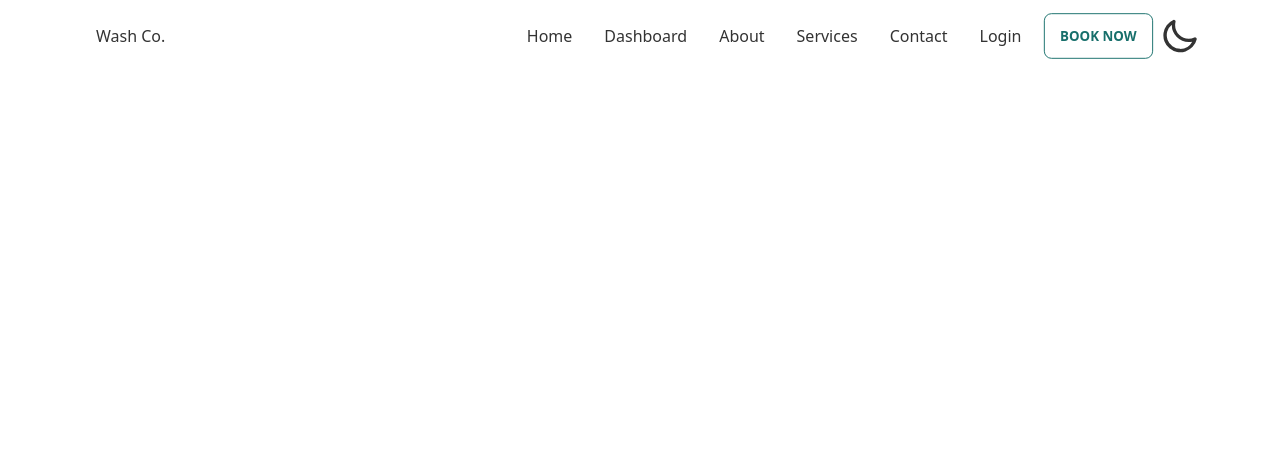
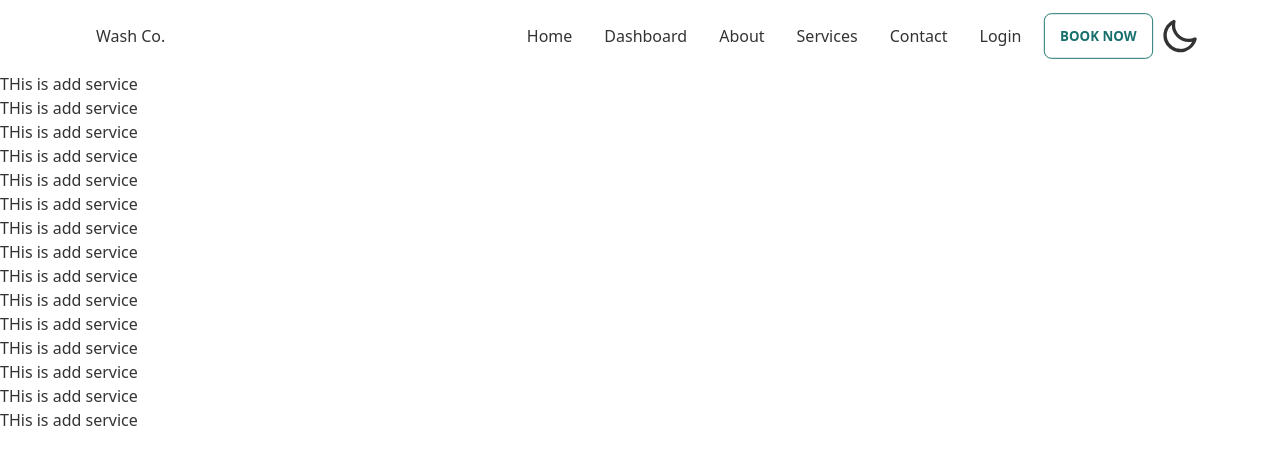
Before and after one commit to rezaun/wash-co, a React (Create React App) app: page /add-service in a window 1280 px wide. Shown: the top 464 px of the page. Built offline with nearby package versions, Linux system fonts and the light colour scheme.

Commit message:
adding page under dashboard

```diff
--- a/src/App.js
+++ b/src/App.js
@@ -9,10 +9,12 @@
 import { privateRoutes } from "./routes/privateRoute"
 import AdminRoute from "./authentication/AdminRoute";
 import Dashboard from "./pages/Dashboard/Dashboard";
+import AddAdmin from "./pages/Dashboard/AddAdmin";
+import AddService from "./pages/Dashboard/AddService";
 
 
 function App() {
-  useEffect(()=>{
+  useEffect(() => {
     AOS.init();
   }, [])
   return (
@@ -26,14 +28,16 @@
           }
 
           <Route element={<PrivateRoute />}>
-          {
-            privateRoutes.map(({ path, Component }, index) => (
-              <Route key={index} path={path} element={<Component />} />
-            ))
-          }
+            {
+              privateRoutes.map(({ path, Component }, index) => (
+                <Route key={index} path={path} element={<Component />} />
+              ))
+            }
           </Route>
-          <Route element={<AdminRoute/>}>
-            <Route path="/dashboard" element={<Dashboard/>}/>
+          <Route element={<AdminRoute />}>
+            <Route path="/dashboard" element={<Dashboard />} />
+              <Route path='add-admin' element={<AddAdmin />}/>
+              <Route path='add-service' element={<AddService />}/>
           </Route>
         </Routes>
       </Navbar>
--- a/src/components/DashboardSidebar.js
+++ b/src/components/DashboardSidebar.js
@@ -14,7 +14,7 @@
                 <label htmlFor="my-drawer-2" className="drawer-overlay"></label>
                 <ul className="menu p-4 w-80 bg-base-100 text-base-content">
                     {/* <!-- Sidebar content here --> */}
-                    <li><NavLink to="/dashboard/add-service">Add Serice</NavLink></li>
+                    <li><NavLink to="/dashboard/add-service">Add Service</NavLink></li>
                     <li><NavLink to="/dashboard/add-admin">Add Admin</NavLink></li>
                 </ul>
 
--- a/src/components/Navbar.js
+++ b/src/components/Navbar.js
@@ -31,7 +31,7 @@
                             <ul className="menu menu-horizontal">
                                 <li><NavLink to="/" className='rounded-lg'>Home</NavLink></li>
                                 {admin && (
-                                    <li><NavLink to="/dashboard" className='rounded-lg'>Dashboard</NavLink></li>)}
+                                    <li><NavLink to="/dashboard/add-service" className='rounded-lg'>Dashboard</NavLink></li>)}
                                 <li><NavLink to="/about" className='rounded-lg'>About</NavLink></li>
                                 <li><NavLink to="/services" className='rounded-lg'>Services</NavLink></li>
                                 <li><NavLink to="/contact" className='rounded-lg'>Contact</NavLink></li>
--- a/src/pages/Dashboard/AddAdmin.js
+++ b/src/pages/Dashboard/AddAdmin.js
@@ -4,6 +4,19 @@
     return (
         <div>
             <h2>This is add admin page</h2>
+            <h2>This is add admin page</h2>
+            <h2>This is add admin page</h2>
+            <h2>This is add admin page</h2>
+            <h2>This is add admin page</h2>
+            <h2>This is add admin page</h2>
+            <h2>This is add admin page</h2>
+            <h2>This is add admin page</h2>
+            <h2>This is add admin page</h2>
+            <h2>This is add admin page</h2>
+            <h2>This is add admin page</h2>
+            <h2>This is add admin page</h2>
+            <h2>This is add admin page</h2>
+            <h2>This is add admin page</h2>
         </div>
     );
 };
--- a/src/pages/Dashboard/AddService.js
+++ b/src/pages/Dashboard/AddService.js
@@ -4,6 +4,23 @@
     return (
         <div>
             <h2>THis is add service</h2>
+            <h2>THis is add service</h2>
+            <h2>THis is add service</h2>
+            <h2>THis is add service</h2>
+            <h2>THis is add service</h2>
+            <h2>THis is add service</h2>
+            <h2>THis is add service</h2>
+            <h2>THis is add service</h2>
+            <h2>THis is add service</h2>
+            <h2>THis is add service</h2>
+            <h2>THis is add service</h2>
+            <h2>THis is add service</h2>
+            <h2>THis is add service</h2>
+            <h2>THis is add service</h2>
+            <h2>THis is add service</h2>
+            <h2>THis is add service</h2>
+            <h2>THis is add service</h2>
+            <h2>THis is add service</h2>
         </div>
     );
 };
--- a/src/pages/Dashboard/Dashboard.js
+++ b/src/pages/Dashboard/Dashboard.js
@@ -1,16 +1,11 @@
 import React from 'react';
-import { Route, Routes } from 'react-router-dom';
+import { Outlet } from 'react-router-dom';
 import DashboardSidebar from '../../components/DashboardSidebar';
-import AddAdmin from './AddAdmin';
-import AddService from './AddService';
 
 const Dashboard = () => {
     return (
-       <DashboardSidebar>
-        <Routes>
-            <Route path='/dashboard/add-admin' element={<AddAdmin/>}></Route>
-            <Route path='/dashboard/add-service' element={<AddService/>}></Route>
-        </Routes>
+        <DashboardSidebar>
+            <Outlet />
         </DashboardSidebar>
     );
 };
```
